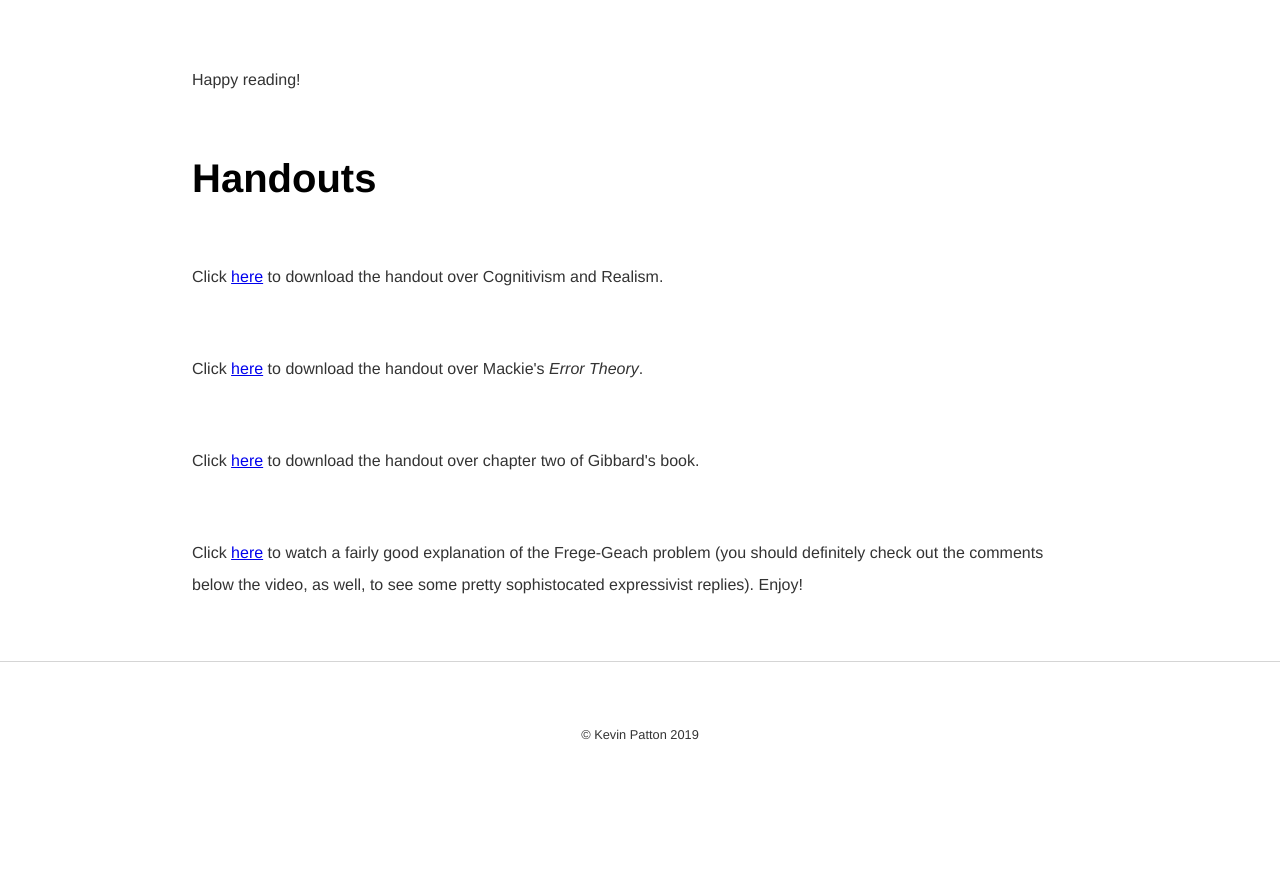
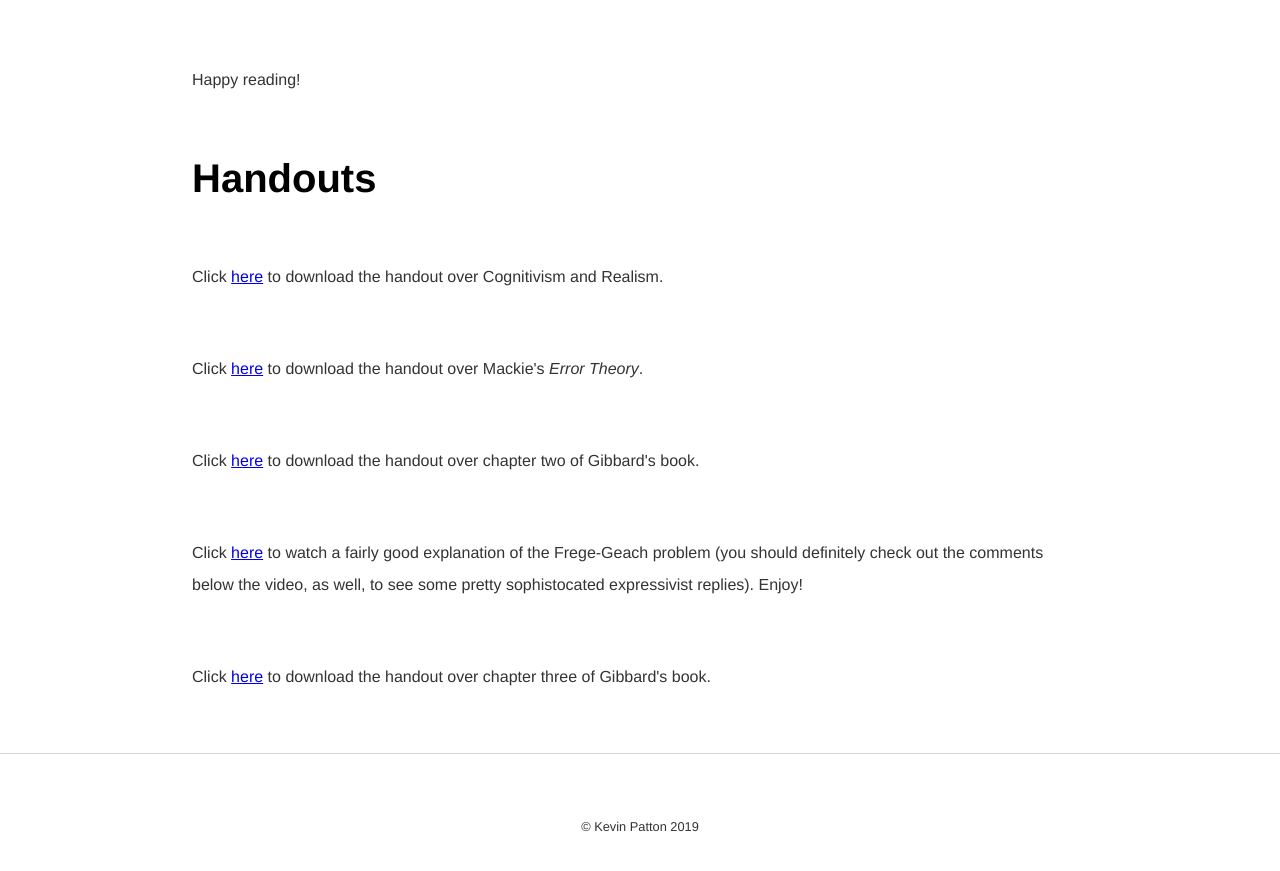
Before and after one commit to kevinjpatton/kevinjpatton.github.io, a Jekyll site: the page built from teaching/phil_3050/index.html, in a window 1280 px wide and 900 px high, scrolled down 1816 px. Shown: the top 871 px of the window. Built offline with Jekyll 4.4.1, drawn with Linux system fonts in a browser that asks for light colours; Markdown is read by kramdown in place of the engine named in the settings; before the commit the page ends 2624 px from its top, so only the background shows below that.

Commit message:
Update index.html

```diff
--- a/teaching/phil_3050/index.html
+++ b/teaching/phil_3050/index.html
@@ -27,3 +27,4 @@ title: Teaching - 3050
 <p>Click <a href="/teaching/phil_3050/Handout_Mackie.pdf" target="_blank">here</a> to download the handout over Mackie's <i>Error Theory</i>.</p>
 <p>Click <a href="/teaching/phil_3050/Handout_GibbardCh2.pdf" target="_blank">here</a> to download the handout over chapter two of Gibbard's book.</p>
 <p>Click <a href="https://www.youtube.com/watch?v=VIzsMHApx8I" target="_blank">here</a> to watch a fairly good explanation of the Frege-Geach problem (you should definitely check out the comments below the video, as well, to see some pretty sophistocated expressivist replies).  Enjoy!</P>
+<p>Click <a href="/teaching/phil_3050/Handout_GibbardCh3.pdf" target="_blank">here</a> to download the handout over chapter three of Gibbard's book.</p>
```
